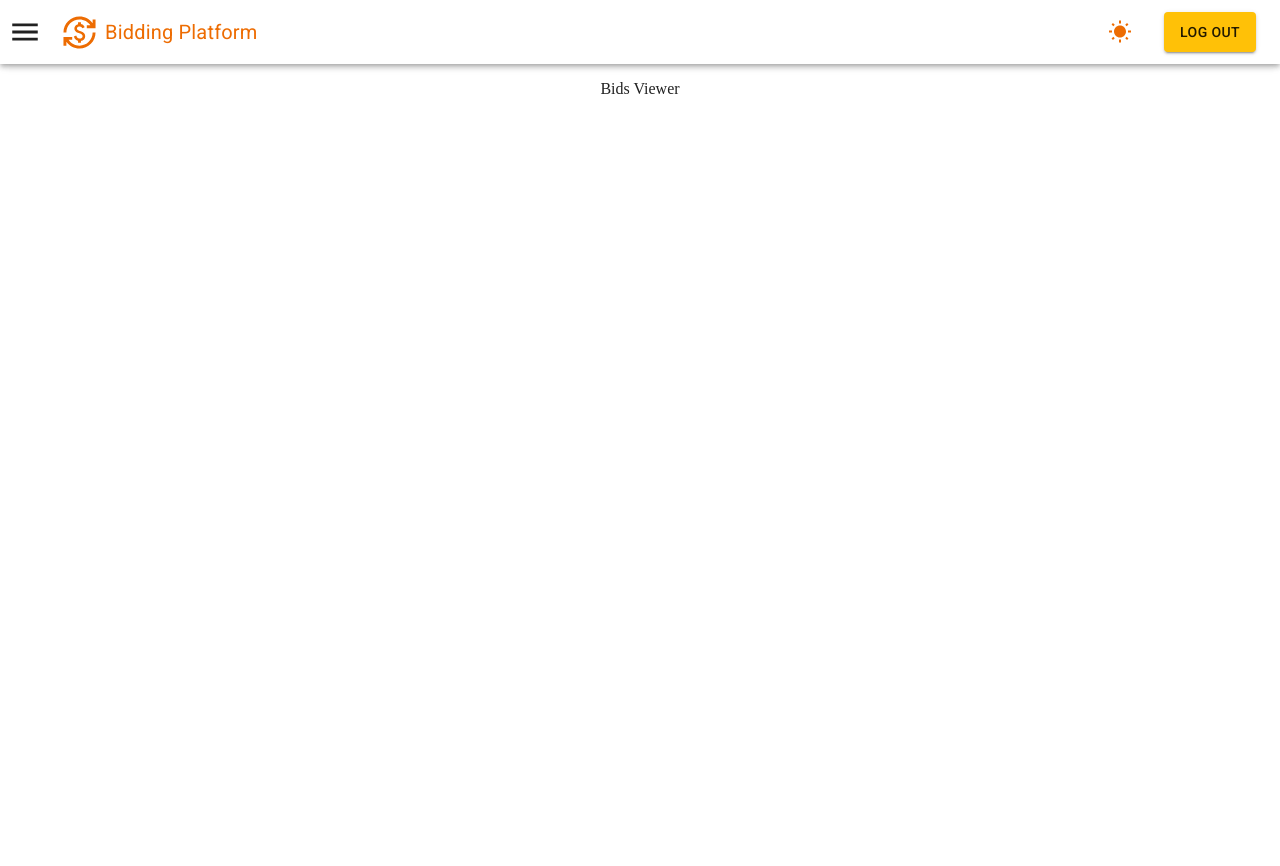
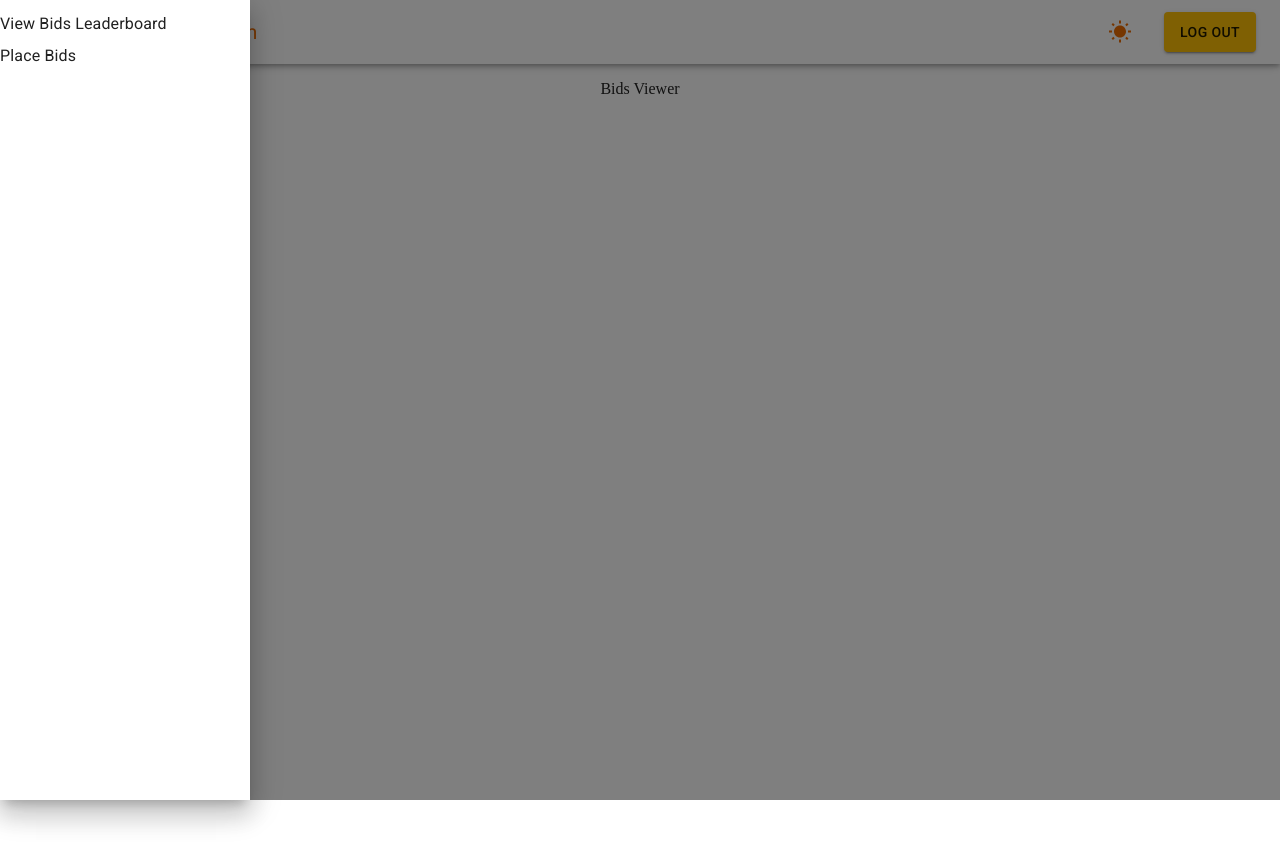
Before and after one commit to raj5036/Real-Time-Collaborative-Bidding-Engine, a React (Vite) app in the folder ui/: page /dashboard in a window 1280 px wide. Both pictures are taken after a click on the icon 25 px from the left and 32 px from the top of the page. Shown: the top 866 px of the page. Built offline with nearby package versions, Linux system fonts and the light colour scheme.

Commit message:
Integrated Sidebar for routing

```diff
--- a/ui/src/components/Header/Header.tsx
+++ b/ui/src/components/Header/Header.tsx
@@ -11,10 +11,13 @@ import { CommonUtils } from '../../utils/CommonUtils';
 import { LocalStorageKeys } from '../../utils/Constants';
 import { toast } from 'react-toastify';
 import MenuIcon from '@mui/icons-material/Menu';
+import SidebarContext from '../../context/SidebarContext/SidebarContext';
+import { ISideBarContext } from '../../context/SidebarContext/Types';
 
 const Header = () => {
 	const theme = useTheme()
 	const { setUser } = useContext(UserContext) as IUserContext
+	const { setSidebarOpen } = useContext(SidebarContext) as ISideBarContext
 	const navigate = useNavigate()
 
 	const handleLogout = () => {
@@ -25,7 +28,10 @@ const Header = () => {
 		toast.success("Logout Successful")
 	}
 
-	const handleOpenSidebar = () => {}
+	const handleOpenSidebar = () => {
+		console.log("open sidebar")
+		setSidebarOpen(true)
+	}
 
 	return (
 		<HeaderStyles.Box>
--- a/ui/src/components/Sidebar/Sidebar.tsx
+++ b/ui/src/components/Sidebar/Sidebar.tsx
@@ -3,14 +3,13 @@ import React, { useContext } from "react"
 import { IUserContext } from "../../context/UserContext/Types"
 import { UserContext } from "../../context/UserContext/UserContext"
 import { USER_TYPES } from "../../utils/Constants"
+import SidebarContext from "../../context/SidebarContext/SidebarContext"
+import { ISideBarContext } from "../../context/SidebarContext/Types"
 
-type ComponentProps = {
-	open: boolean,
-	onClose: () => void,
-}
 
-const Sidebar: React.FC<ComponentProps> = ({ open, onClose }) => {
+const Sidebar: React.FC = () => {
 	const { user } = useContext(UserContext) as IUserContext
+	const { sidebarOpen, setSidebarOpen } = useContext(SidebarContext) as ISideBarContext
 
 	const drawerItems = user.role === USER_TYPES.BID_CREATOR ? [
 		"Create Bid",
@@ -20,9 +19,12 @@ const Sidebar: React.FC<ComponentProps> = ({ open, onClose }) => {
 		"Place Bids"
 	]
 
+	const toggleDrawerOpen = () => {
+		setSidebarOpen(!sidebarOpen)
+	}
+
 	return (
-		<React.Fragment>
-			<Drawer open={open} onClose={onClose}>
+		<Drawer open={sidebarOpen} onClose={toggleDrawerOpen}>
 			<Box sx={{ width: 250 }} role="presentation">
 				<List>
 					{drawerItems.map((text, index) => (
@@ -33,7 +35,6 @@ const Sidebar: React.FC<ComponentProps> = ({ open, onClose }) => {
 				</List>
 			</Box>
 		</Drawer>
-		</React.Fragment>
 	)
 }
 
--- a/ui/src/context/SidebarContext/SidebarContextProvider.tsx
+++ b/ui/src/context/SidebarContext/SidebarContextProvider.tsx
@@ -3,6 +3,7 @@ import SidebarContext from "./SidebarContext";
 
 const SidebarContextProvider: React.FC<PropsWithChildren> = ({ children }) => {
 	const [sidebarOpen, setSidebarOpen] = useState<boolean>(false)
+
 	return (
 		<SidebarContext.Provider value={{sidebarOpen, setSidebarOpen}}>
 			{children}
--- a/ui/src/pages/HomePage/HomePage.tsx
+++ b/ui/src/pages/HomePage/HomePage.tsx
@@ -6,6 +6,7 @@ import BidCreator from "../../components/BidCreator/BidCreator"
 import BidViewer from "../../components/BidsViewer/BidsViewer"
 import Header from "../../components/Header/Header"
 import { HomePageContainer } from "./HomePageStyles"
+import Sidebar from "../../components/Sidebar/Sidebar"
 
 const HomePage: React.FC = () => {
 	const { user } = useContext(UserContext) as IUserContext
@@ -13,6 +14,7 @@ const HomePage: React.FC = () => {
 	return (
 		<React.Fragment>
 			<Header />
+			<Sidebar/>
 			<HomePageContainer>
 				{user?.role === USER_TYPES.BID_CREATOR
 					? <BidCreator />
```
Lines whose indentation alone changed are shown as unchanged.
